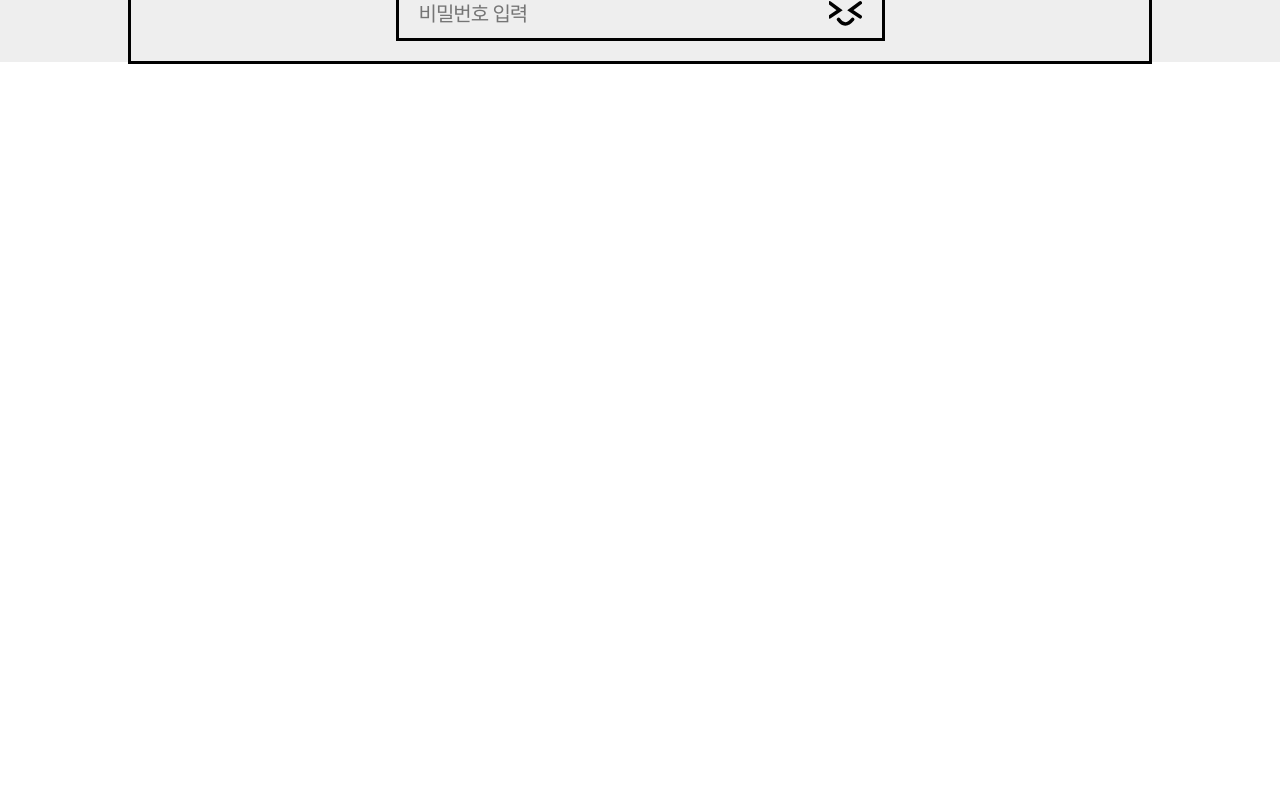
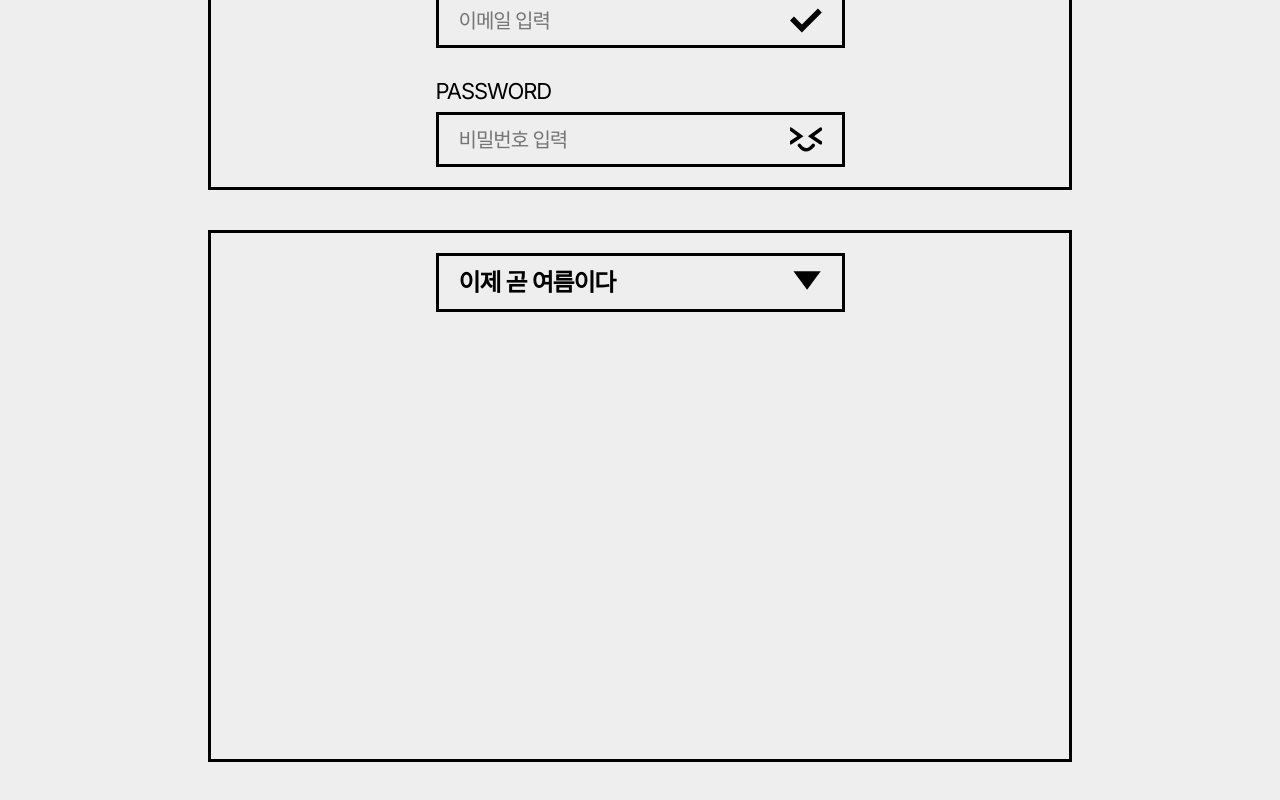
Before and after one commit to hamkke/asasas, a React (Create React App) app: page / in a window 1280 px wide. Shown: the part 738-1538 px from the top of the page. Before the commit the page ends 802 px from the top, so only its background shows below. Built offline with nearby package versions, Linux system fonts and the light colour scheme.

Commit message:
✨  드롭다운 검색창 만듦

```diff
--- a/src/assets/svgs/index.js
+++ b/src/assets/svgs/index.js
@@ -1,3 +1,5 @@
 export { ReactComponent as CheckIcon } from './union.svg'
 export { ReactComponent as NoIcon } from './no.svg'
 export { ReactComponent as YesIcon } from './yes.svg'
+export { ReactComponent as SearchIcon } from './search.svg'
+export { ReactComponent as ArrowDIcon } from './arrow_down.svg'
--- /dev/null
+++ b/src/components/Dropdown.tsx
@@ -0,0 +1,59 @@
+import { ChangeEvent, MouseEvent, useState } from 'react'
+import styles from './dropdown.module.scss'
+import cx from 'classnames'
+import { SearchIcon, ArrowDIcon } from 'assets/svgs'
+
+const LISTITEM = ['안녕하세요', '✨', '반가워여!', '✨✨', '안녕안녕하세요', '반가워요', 'A', 'AA', 'ABC', 'AbCd']
+
+const Dropdown = () => {
+  const [searchTxt, setsearchTxt] = useState('')
+  const [title, setTitle] = useState('이제 곧 여름이다')
+  const [openDropdown, setOpenDropdown] = useState(false)
+
+  const handleOpenDropdown = () => {
+    setOpenDropdown((prev) => !prev)
+  }
+
+  const handelsearchTxt = (e: ChangeEvent<HTMLInputElement>) => {
+    setsearchTxt(e.currentTarget.value)
+  }
+
+  const hadleTitle = (e: MouseEvent<HTMLButtonElement>) => {
+    setOpenDropdown(false)
+    setTitle(e.currentTarget.value)
+  }
+  return (
+    <div className={styles.dropdownWrap}>
+      <div className={styles.titleWrap}>
+        <h1>{title}</h1>
+        <button type='button' onClick={handleOpenDropdown}>
+          <ArrowDIcon />
+        </button>
+      </div>
+
+      <div className={cx(styles.listWrap, { [styles.closeDropdown]: !openDropdown })}>
+        <div className={styles.inputWrap}>
+          <SearchIcon />
+          <input type='text' placeholder='검색어 입력' className={styles.searchInput} onChange={handelsearchTxt} />
+        </div>
+        <ul>
+          {LISTITEM.filter((beforeListItem) => {
+            if (!searchTxt) return beforeListItem
+            if (beforeListItem.toLowerCase().includes(searchTxt.toLowerCase())) return beforeListItem
+            return ''
+          }).map((afterListItem) => {
+            return (
+              <li key={afterListItem}>
+                <button type='button' onClick={hadleTitle} value={afterListItem}>
+                  {afterListItem}
+                </button>
+              </li>
+            )
+          })}
+        </ul>
+      </div>
+    </div>
+  )
+}
+
+export default Dropdown
--- /dev/null
+++ b/src/components/dropdown.module.scss
@@ -0,0 +1,75 @@
+@use '/src/styles/mixins/flexbox';
+@use '/src/styles/constants/colors';
+@use '/src/styles/mixins/responsive';
+
+.dropdownWrap {
+  display: flex;
+  flex-direction: column;
+  align-items: center;
+  width: 80%;
+  padding: 20px;
+  margin-top: 5vh;
+  border: 3px solid colors.$BLACK;
+
+  .titleWrap {
+    width: 50%;
+    padding: 10px 20px;
+    font-size: 24px;
+    font-weight: bold;
+    border: 3px solid colors.$BLACK;
+    @include flexbox.flexbox(between, center);
+
+    & svg {
+      width: 30px;
+      height: 30px;
+    }
+  }
+
+  .listWrap {
+    display: flex;
+    flex-direction: column;
+    width: 50%;
+    margin-top: 20px;
+    opacity: 1;
+    transition: all 0.2s;
+    transform: translateY(0);
+
+    &.closeDropdown {
+      opacity: 0;
+      transition: all 0.2s;
+      transform: translateY(-1vh);
+    }
+
+    .inputWrap {
+      display: flex;
+      padding: 5px 10px;
+      border-bottom: 3px solid colors.$BLACK;
+
+      & svg {
+        width: 30px;
+        height: 30px;
+        margin-right: 14px;
+      }
+
+      .searchInput {
+        width: 100%;
+        font-size: 20px;
+      }
+    }
+
+    & ul {
+      display: flex;
+      flex-direction: column;
+      padding: 10px 20px;
+
+      & li {
+        padding: 7px 0;
+        font-size: 20px;
+
+        &:hover {
+          color: colors.$MAIN;
+        }
+      }
+    }
+  }
+}
--- a/src/routes/index.tsx
+++ b/src/routes/index.tsx
@@ -4,6 +4,7 @@ import Tab from 'components/Tab'
 import Toggle from 'components/Toggle'
 import Slider from 'components/Slider'
 import Input from 'components/Input'
+import Dropdown from 'components/Dropdown'
 
 const App = () => {
   return (
@@ -12,6 +13,7 @@ const App = () => {
       <Toggle />
       <Slider />
       <Input />
+      <Dropdown />
     </div>
   )
 }
--- a/src/routes/routes.module.scss
+++ b/src/routes/routes.module.scss
@@ -5,6 +5,6 @@
   @include flexbox.flexbox(center, center);
   flex-direction: column;
   width: 100vw;
-  height: 100vh;
+  padding: 100px;
   background-color: colors.$GRAYE;
 }
```
Also changed, not shown: src/assets/svgs/arrow_down.svg (added), src/assets/svgs/search.svg (added).
